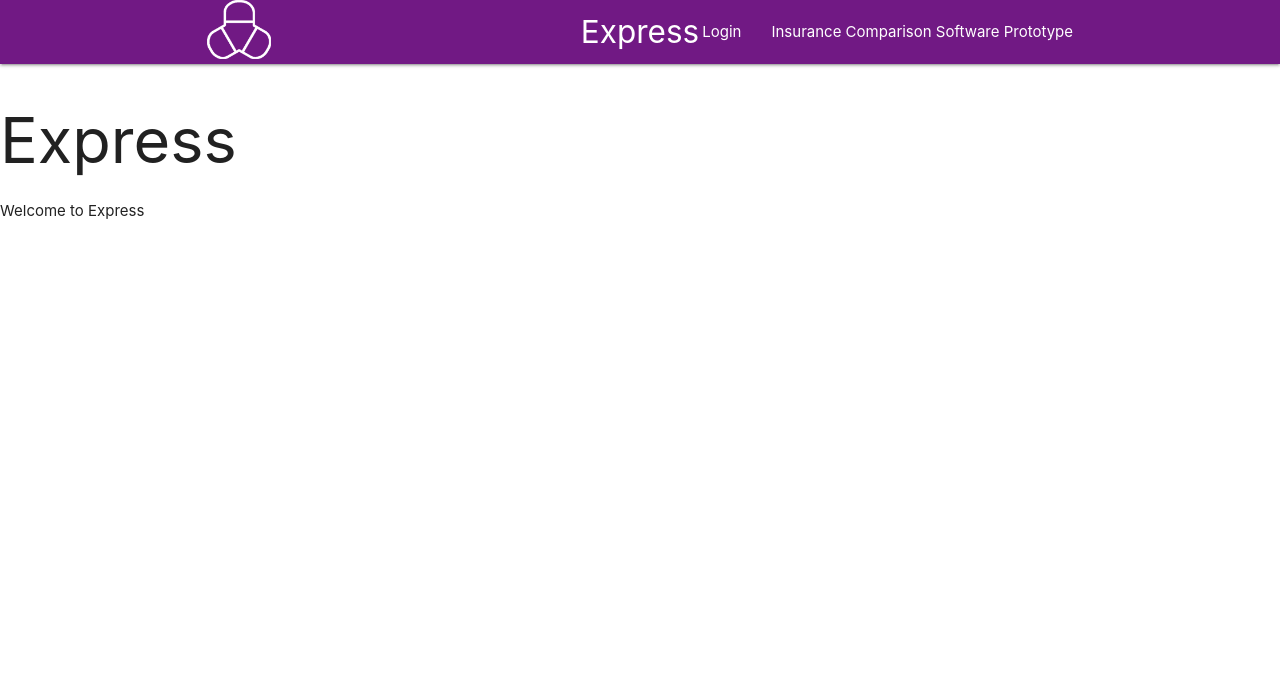
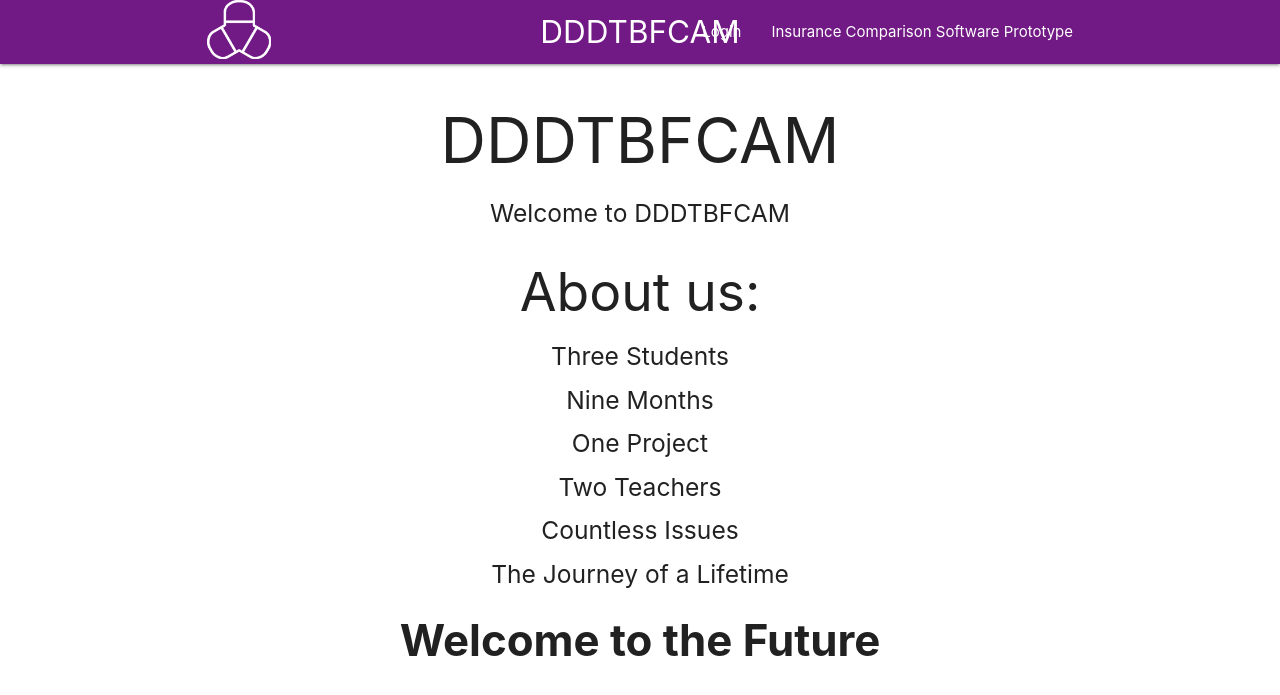
Before and after one commit to FraAurCas/Capstone, a Node server app: page / in a window 1280 px wide. Shown: the top 695 px of the page. Run offline with Node 20, Linux system fonts and the light colour scheme; some libraries are stand-ins or nearby versions.

Commit message:
Added about page as root page
yes!

```diff
--- a/routes/accounts.js
+++ b/routes/accounts.js
@@ -13,8 +13,6 @@ var hbs = expressHbs.create({
 
 // const hbsHelpers = require('../helpers/handlebars');
 
-console.log('===============')
-console.log(hbs.handlebars.helpers);
 
 
 //var accounts_data = require('../data/dummy_accounts');
--- a/routes/index.js
+++ b/routes/index.js
@@ -4,7 +4,7 @@ var router = express.Router();
 
 /* GET home page. */
 router.get('/', function (req, res, next) {
-  res.render('index', { title: 'Express' });
+  res.render('index', { title: 'DDDTBFCAM' });
 });
 
 module.exports = router;
--- a/views/index.hbs
+++ b/views/index.hbs
@@ -1,2 +1,14 @@
-<h1>{{title}}</h1>
-<p>Welcome to {{title}}</p>
+<body>
+    <center>
+        <h1>{{title}}</h1>
+        <h5>Welcome to {{title}}</h5>
+        <h2>About us:</h2>
+        <h5>Three Students</h5>
+        <h5>Nine Months</h5>
+        <h5>One Project</h5>
+        <h5>Two Teachers</h5>
+        <h5>Countless Issues</h5>
+        <h5>The Journey of a Lifetime</h5>
+        <h3><b> Welcome to the Future</b></h3>
+    </center>
+</body>
```
